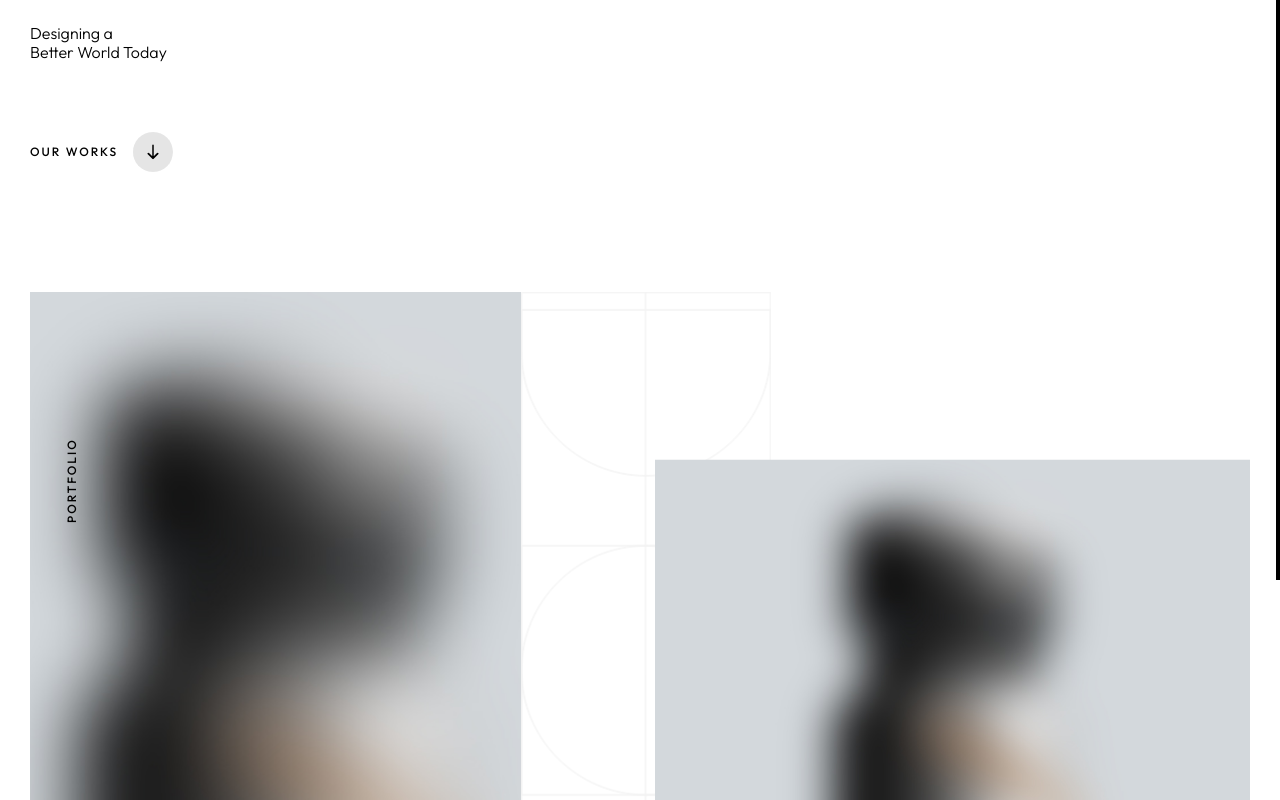
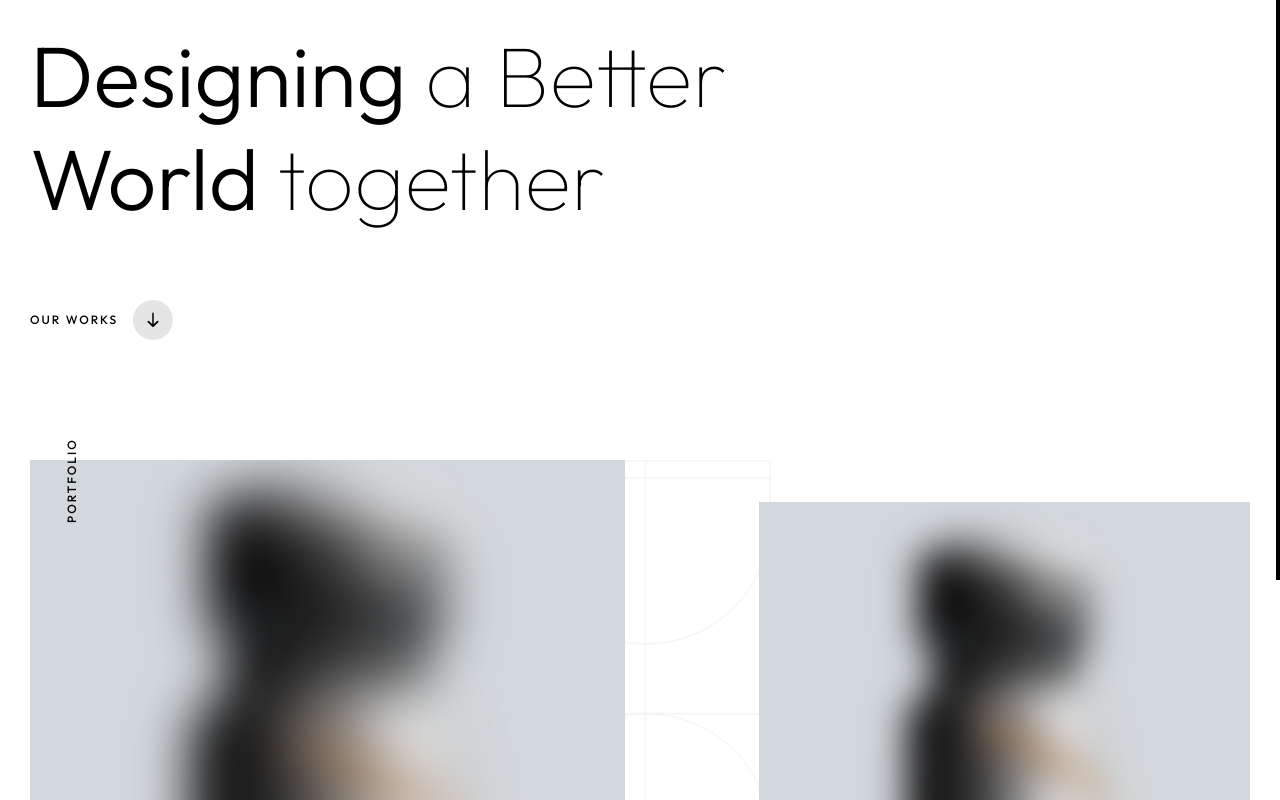
Before and after one commit to arielabaruffaldi/calico, a Next.js app: page /projects in a window 1280 px wide. Shown: the part 220-1020 px from the top of the page. Built offline with nearby package versions, Linux system fonts and the light colour scheme.

Commit message:
feat(Projects): remove project detail link

```diff
--- a/src/components/ProjectsGrid.jsx
+++ b/src/components/ProjectsGrid.jsx
@@ -69,8 +69,9 @@ const ProjectsGrid = ({ projects, columns }) => {
                     <React.Fragment key={`projects-row-${row_key}`}>
                     {row.map((item, key) => (
                     <div className={renderProjectColumnClass(row_key, key, 'column')} key={`projects-item-${key}`}>
+                        {/* Comment link to project details */}
 
-                        <Link href={`/projects/${item.id}`} className={renderProjectColumnClass(row_key, key, 'item')} data-value-1="-30" data-value-2="0">
+                        {/* <Link href={`/projects/${item.id}`} className={renderProjectColumnClass(row_key, key, 'item')} data-value-1="-30" data-value-2="0">
                             <div className="mil-cover-frame mil-hori mil-up">
                                 <div className={renderProjectColumnClass(row_key, key, 'image')} data-value-1="1.2" data-value-2="1">
                                     <img src={item.image} alt={item.title} />
@@ -83,7 +84,21 @@ const ProjectsGrid = ({ projects, columns }) => {
                                 </div>
                                 <h4 className="mil-up">{item.title}</h4>
                             </div>
-                        </Link>
+                        </Link> */}
+                        <a href={item.demoLink} target="_blank" className={renderProjectColumnClass(row_key, key, 'item')} data-value-1="-30" data-value-2="0">
+                            <div className="mil-cover-frame mil-hori mil-up">
+                                <div className={renderProjectColumnClass(row_key, key, 'image')} data-value-1="1.2" data-value-2="1">
+                                    <img src={item.image} alt={item.title} />
+                                </div>
+                            </div>
+                            <div className="mil-descr">
+                                <div className="mil-labels mil-up mil-mb-15">
+                                    <div className="mil-label mil-upper mil-accent">{item.category}</div>
+                                    <div className="mil-label mil-upper">{item.date}</div>
+                                </div>
+                                <h4 className="mil-up">{item.title}</h4>
+                            </div>
+                        </a>
 
                     </div>
                     ))}
--- a/src/locales/en.json
+++ b/src/locales/en.json
@@ -1,5 +1,5 @@
 {
-    "page.home.head.title": "Designing <span class=\"mil-thin\">a Better</span><br> World <span class=\"mil-thin\">Today</span>",
+    "page.home.head.title": "Designing <span class=\"mil-thin\">a Better</span><br> World <span class=\"mil-thin\">together</span>",
     "page.home.head.subtitle": "Welcome to our world of endless imagination and boundless creativity. Together, let's embark on a remarkable journey where dreams become tangible realities.",
     "page.home.head.button1": "What we do",
     "page.home.head.button2": "View Works",
@@ -19,15 +19,12 @@
     "pages.services.item3.text": "Creating seamless, engaging apps that deliver exceptional experiences.",
     "pages.services.item4.title": "Advertising and <br>Marketing Campaigns",
     "pages.services.item4.text": "Designing impactful campaigns to amplify your brand and drive results.",
-
-
     "menu.home": "Home",
     "menu.portfolio": "Portfolio",
     "menu.services": "Services",
     "menu.contact": "Contact",
     "menu.team": "Team",
-
-
     "page.testimonials.title": "<span class=\"mil-thin\">What our customers</span> <br>say about us?",
-    "page.testimonials.subtitle": "Customer reviews are a valuable source <br>of information for both businesses and consumers."
+    "page.testimonials.subtitle": "Customer reviews are a valuable source <br>of information for both businesses and consumers.",
+    "page.projects.title": "Some of our <span className=\"font-light mil-thin\">best works</span>"
 }
--- a/src/pages/index.jsx
+++ b/src/pages/index.jsx
@@ -9,6 +9,7 @@ import AboutSection from "@components/sections/About";
 import ServicesSection from "@components/sections/Services";
 import TeamSection from "@components/sections/Team";
 import LatestPostsSection from "@components/sections/LatestPosts";
+import CallToActionSection from "../components/sections/CallToAction";
 
 const TestimonialSlider = dynamic( () => import("@components/sliders/Testimonial"), { ssr: false } );
 
@@ -18,6 +19,8 @@ const Home1 = (props) => {
       <HeroOneSection />
       <AboutSection />
       <ServicesSection />
+      <CallToActionSection />
+
       {/* <TeamSection /> */}
       {/* <TestimonialSlider /> */}
       {/* <LatestPostsSection posts={props.posts} /> */}
--- a/src/pages/projects-3.jsx
+++ b/src/pages/projects-3.jsx
@@ -1,19 +1,31 @@
+import { useState } from "react";
+
+import Layouts from "@layouts/Layouts";
+import PageBanner from "@components/PageBanner";
+import ProjectsMasonry from "@components/ProjectsMasonry";
+import CallToActionSection from "@components/sections/CallToAction";
+
 import { getSortedProjectsData } from "@library/projects";
-import Layouts from "@layouts/Layouts";
-import dynamic from "next/dynamic";
+import { useIntl } from "react-intl";
 
-const ProjectsSlider = dynamic(() => import("@components/sliders/Projects"), {
-  ssr: false,
-});
+const Projects = (props) => {
+  const intl = useIntl();
+  return (
+    <Layouts>
+      <PageBanner
+        pageTitle={intl.formatMessage({ id: "page.projects.title" })}
+        breadTitle={"Portfolio"}
+        anchorLabel={"Our works"}
+        anchorLink={"#portfolio"}
+      />
 
-const Projects3 = (props) => {
-  return (
-    <Layouts noFooter>
-      <ProjectsSlider projects={props.projects} />
+      <ProjectsMasonry projects={props.projects} />
+
+      <CallToActionSection />
     </Layouts>
   );
 };
-export default Projects3;
+export default Projects;
 
 export async function getStaticProps({ locale }) {
   const allProjects = getSortedProjectsData();
--- a/src/pages/projects.jsx
+++ b/src/pages/projects.jsx
@@ -1,31 +1,29 @@
-import { useState } from "react";
+import { getSortedProjectsData } from "@library/projects";
+import Layouts from "@layouts/Layouts";
+import dynamic from "next/dynamic";
+import PageBanner from "../components/PageBanner";
+import ProjectsGrid from "../components/ProjectsGrid";
+import CallToActionSection from "../components/sections/CallToAction";
+import { useIntl } from "react-intl";
 
-import Layouts from "@layouts/Layouts";
-import PageBanner from "@components/PageBanner";
-import ProjectsMasonry from "@components/ProjectsMasonry";
-import CallToActionSection from "@components/sections/CallToAction";
-
-import { getSortedProjectsData } from "@library/projects";
-
-const Projects = (props) => {
+const Projects3 = (props) => {
+  const intl = useIntl()
   return (
     <Layouts>
       <PageBanner
-        pageTitle={
-          'Designing a <br> Better <span className="mil-thin">World Today</span>'
-        }
+        pageTitle={intl.formatMessage({ id: "page.home.head.title" })}
         breadTitle={"Portfolio"}
         anchorLabel={"Our works"}
         anchorLink={"#portfolio"}
       />
 
-      <ProjectsMasonry projects={props.projects} />
+      <ProjectsGrid projects={props.projects} />
 
       <CallToActionSection />
     </Layouts>
   );
 };
-export default Projects;
+export default Projects3;
 
 export async function getStaticProps({ locale }) {
   const allProjects = getSortedProjectsData();
--- a/src/pages/projects/[id].jsx
+++ b/src/pages/projects/[id].jsx
@@ -82,14 +82,16 @@ export async function getStaticPaths() {
     }
 }
 
-export async function getStaticProps({ params }) {
+export async function getStaticProps({ params, locale }) {
     const postData = await getProjectData(params.id)
     const allProjects = await getSortedProjectsData()
+    const messages = require(`./../../locales/${locale}.json`);
 
     return {
       props: {
         data: postData,
-        projects: allProjects
+        projects: allProjects,
+        messages
       }
     }
 }
--- a/src/styles/globals.css
+++ b/src/styles/globals.css
@@ -20,3 +20,9 @@ img.mfp-img {
 .mil-wrapper .swiper-container {
   overflow: visible;
 }
+
+@layer base {
+  h1 {
+    @apply text-8xl;
+  }
+}
--- a/src/styles/scss/_common.scss
+++ b/src/styles/scss/_common.scss
@@ -3,6 +3,7 @@
 main
 
 ------------------------------------------- */
+
 *,
 *:before,
 *:after {
@@ -250,7 +251,7 @@ blockquote {
 }
 
 .mil-thin {
-    font-weight: 100;
+    font-weight: 100 !important;
 }
 
 a {
```
Also changed, not shown: src/locales/es.json (+3 -12 lines). Lines whose indentation alone changed are shown as unchanged.
